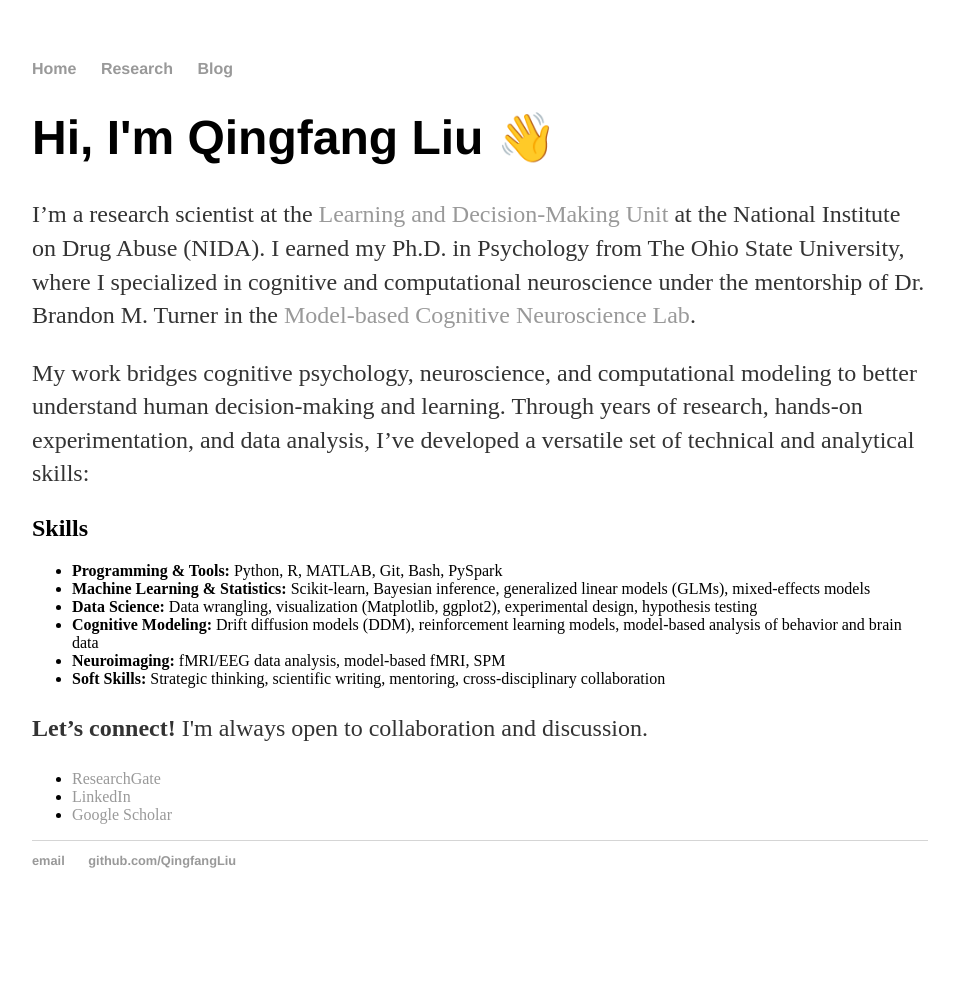
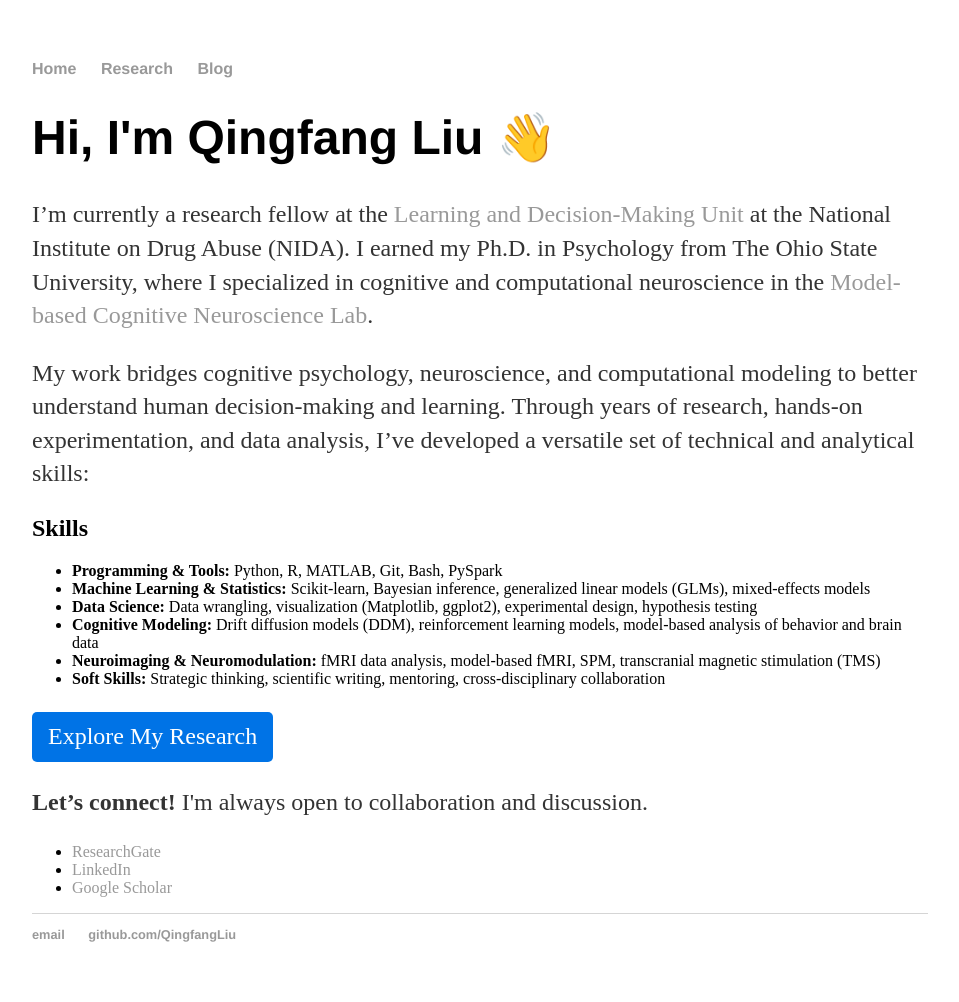
Before and after one commit to QingfangLiu/qingfangliu.github.io, a Jekyll site: the page built from index.html, in a window 1280 px wide. Shown: the whole page, without its empty margins (160-1119 px from the left). Built offline with Jekyll 4.4.1, drawn with Linux system fonts in a browser that asks for light colours; before the commit the page ends 928 px from its top, so only the background shows below that.

Commit message:
update self intro

```diff
--- a/index.html
+++ b/index.html
@@ -7,9 +7,9 @@ title: Qingfang Liu
 	<h1>Hi, I'm Qingfang Liu 👋</h1>
 
 <p>
-    I’m a research scientist at the
+    I’m currently a research fellow at the
 <a href="https://irp.nida.nih.gov/organization/cnsb/learning-and-decision-making-unit/" target="_blank">Learning and Decision-Making Unit</a>
-at the National Institute on Drug Abuse (NIDA). I earned my Ph.D. in Psychology from The Ohio State University, where I specialized in cognitive and computational neuroscience under the mentorship of Dr. Brandon M. Turner in the
+at the National Institute on Drug Abuse (NIDA). I earned my Ph.D. in Psychology from The Ohio State University, where I specialized in cognitive and computational neuroscience in the
 <a href="https://turner-mbcn.com/" target="_blank">Model-based Cognitive Neuroscience Lab</a>.
   </p>
 
@@ -24,9 +24,12 @@ My work bridges cognitive psychology, neuroscience, and computational modeling t
   <li><strong>Machine Learning & Statistics:</strong> Scikit-learn, Bayesian inference, generalized linear models (GLMs), mixed-effects models</li>
   <li><strong>Data Science:</strong> Data wrangling, visualization (Matplotlib, ggplot2), experimental design, hypothesis testing</li>
   <li><strong>Cognitive Modeling:</strong> Drift diffusion models (DDM), reinforcement learning models, model-based analysis of behavior and brain data</li>
-  <li><strong>Neuroimaging:</strong> fMRI/EEG data analysis, model-based fMRI, SPM</li>
+  <li><strong>Neuroimaging & Neuromodulation:</strong> fMRI data analysis, model-based fMRI, SPM, transcranial magnetic stimulation (TMS)</li>
   <li><strong>Soft Skills:</strong> Strategic thinking, scientific writing, mentoring, cross-disciplinary collaboration</li>
 </ul>
+
+
+<p><a href="#research" style="display: inline-block; padding: 8px 16px; background-color: #0073e6; color: white; border-radius: 5px; text-decoration: none;">Explore My Research</a></p>
 
 
   <p><strong>Let’s connect!</strong> I'm always open to collaboration and discussion.</p>
```
